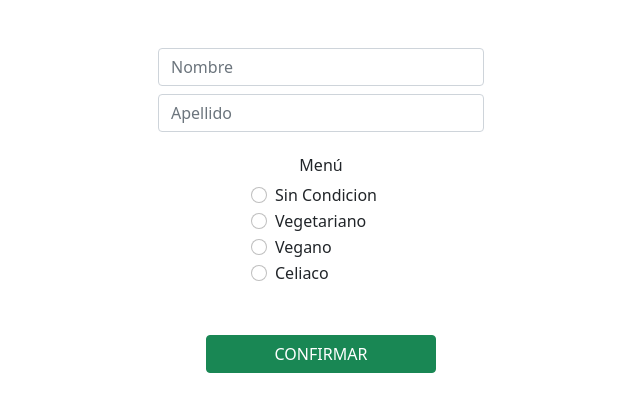
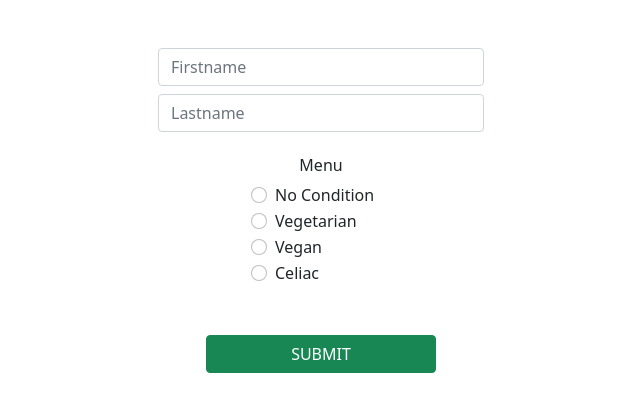
Before and after one commit to gon2410/form-cloud, a Django app: page / in a window 1280 px wide. Shown: the top 420 px of the page, without its empty margins (319-959 px from the left). Run offline with Django 4.2, Linux system fonts and the light colour scheme.

Commit message:
more updates

```diff
--- a/form/main/templates/main/index.html
+++ b/form/main/templates/main/index.html
@@ -14,7 +14,7 @@
                 <input
                     type="text"
                     name="first_name"
-                    placeholder="Nombre"
+                    placeholder="Firstname"
                     id="firstnameField"
                     value="{{fieldValues.first_name}}"
                     class="form-control"
@@ -27,7 +27,7 @@
                 <input
                     type="text"
                     name="last_name"
-                    placeholder="Apellido"
+                    placeholder="Lastname"
                     id="lastnameField"
                     value="{{fieldValues.last_name}}"
                     class="form-control"
@@ -37,33 +37,33 @@
 
             <!-- OPCIONES DE MENU -->
             <div class="row mt-4">
-                <h6 style="text-align: center;">Menú</h6>
+                <h6 style="text-align: center;">Menu</h6>
                 <div style="padding-left: 30%;">
                     <div class="form-check">
                         <input class="form-check-input" type="radio" name="menu" id="menu1" value="Sin Condicion">
-                        <label class="form-check-label">Sin Condicion</label>
+                        <label class="form-check-label">No Condition</label>
                     </div>
 
                     <div class="form-check">
                         <input class="form-check-input" type="radio" name="menu" id="menu2" value="Vegetariano">
-                        <label class="form-check-label">Vegetariano</label>
+                        <label class="form-check-label">Vegetarian</label>
                     </div>
 
                     <div class="form-check">
                         <input class="form-check-input" type="radio" name="menu" id="menu3" value="Vegano">
-                        <label class="form-check-label">Vegano</label>
+                        <label class="form-check-label">Vegan</label>
                     </div>
 
                     <div class="form-check">
                         <input class="form-check-input" type="radio" name="menu" id="menu4" value="Celiaco">
-                        <label class="form-check-label">Celiaco</label>
+                        <label class="form-check-label">Celiac</label>
                     </div>
                 </div>
             </div>
 
             <!-- SUBMIT BUTTON -->
             <div class="row m-5">
-                <input type="submit" value="CONFIRMAR" class="btn btn-success" id="boton_de_confirmacion"/>
+                <input type="submit" value="SUBMIT" class="btn btn-success" id="boton_de_confirmacion"/>
             </div>
         </form>
     </div>
--- a/form/main/views.py
+++ b/form/main/views.py
@@ -82,13 +82,13 @@ class RegistrationView(View):
         nombre_completo = last_name + " " + first_name
 
         if len(first_name) == 0 or len(last_name) == 0 or menu == 'none':
-            return JsonResponse({'username_error': 'COMPLETAR LOS CAMPOS EN BLANCO'}, status=400)
+            return JsonResponse({'username_error': 'FILL BLANK FIELDS!'}, status=400)
         elif User.objects.filter(username=nombre_completo).exists():
-            return JsonResponse({'username_error': 'YA HAY UN INVITADO REGISTRADO CON ESE NOMBRE'}, status=400)
+            return JsonResponse({'username_error': 'A GUEST WITH THAT NAME ALREADY EXISTS'}, status=400)
         else:
             sheet = client.open("test").sheet1
 
-            data = {'first_name': first_name, 'last_name': last_name, 'menu':menu, 'username_success': 'ASISTENCIA CONFIRMADA'}
+            data = {'first_name': first_name, 'last_name': last_name, 'menu':menu, 'username_success': 'CONFIRMED SUCCESSFULLY'}
             user = User.objects.create_user(username=nombre_completo, first_name=first_name, last_name=last_name, email=menu)
 
             next_row = len(sheet.col_values(1)) + 1
```
Also changed, not shown: form/db.sqlite3.
